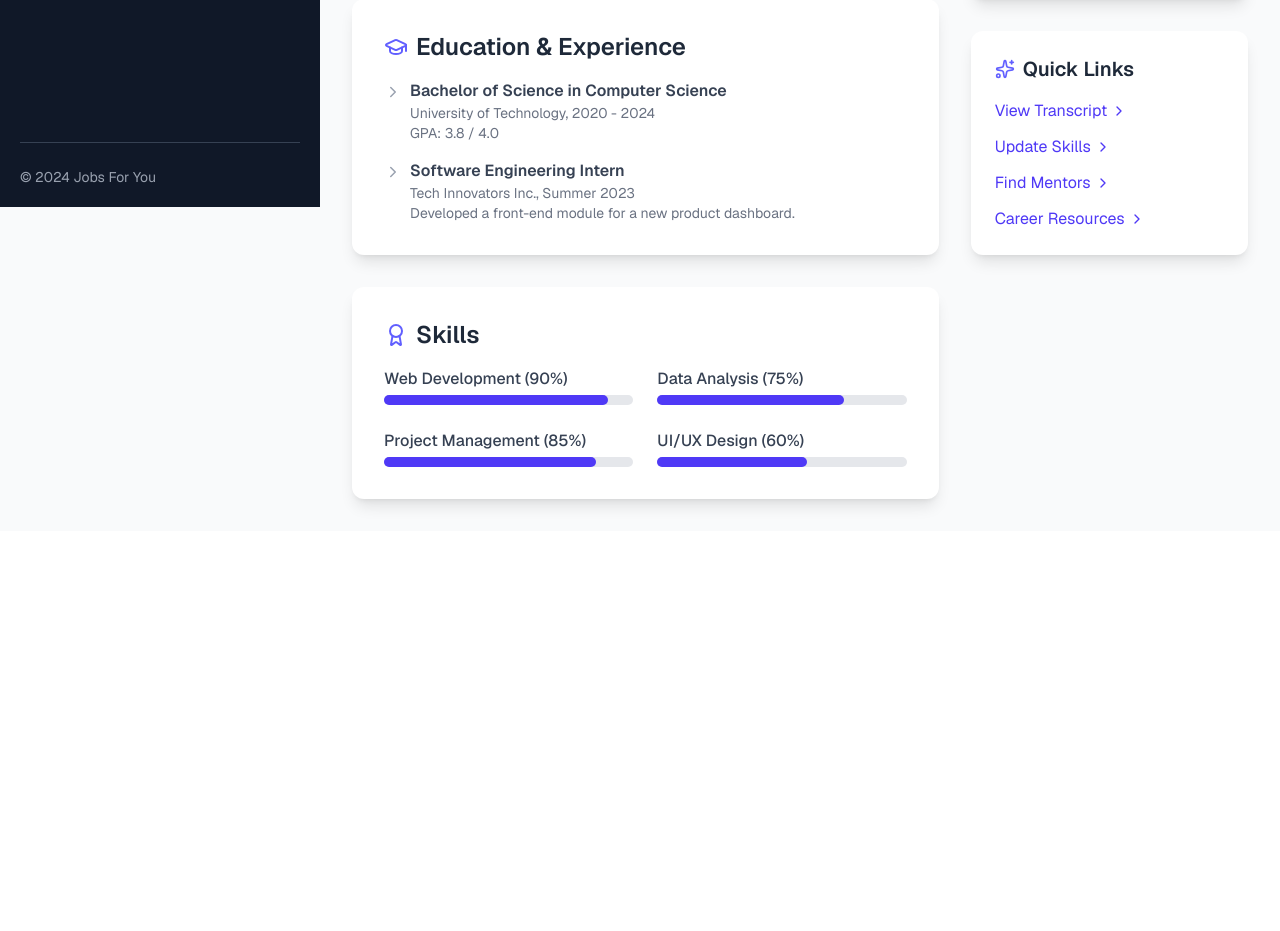
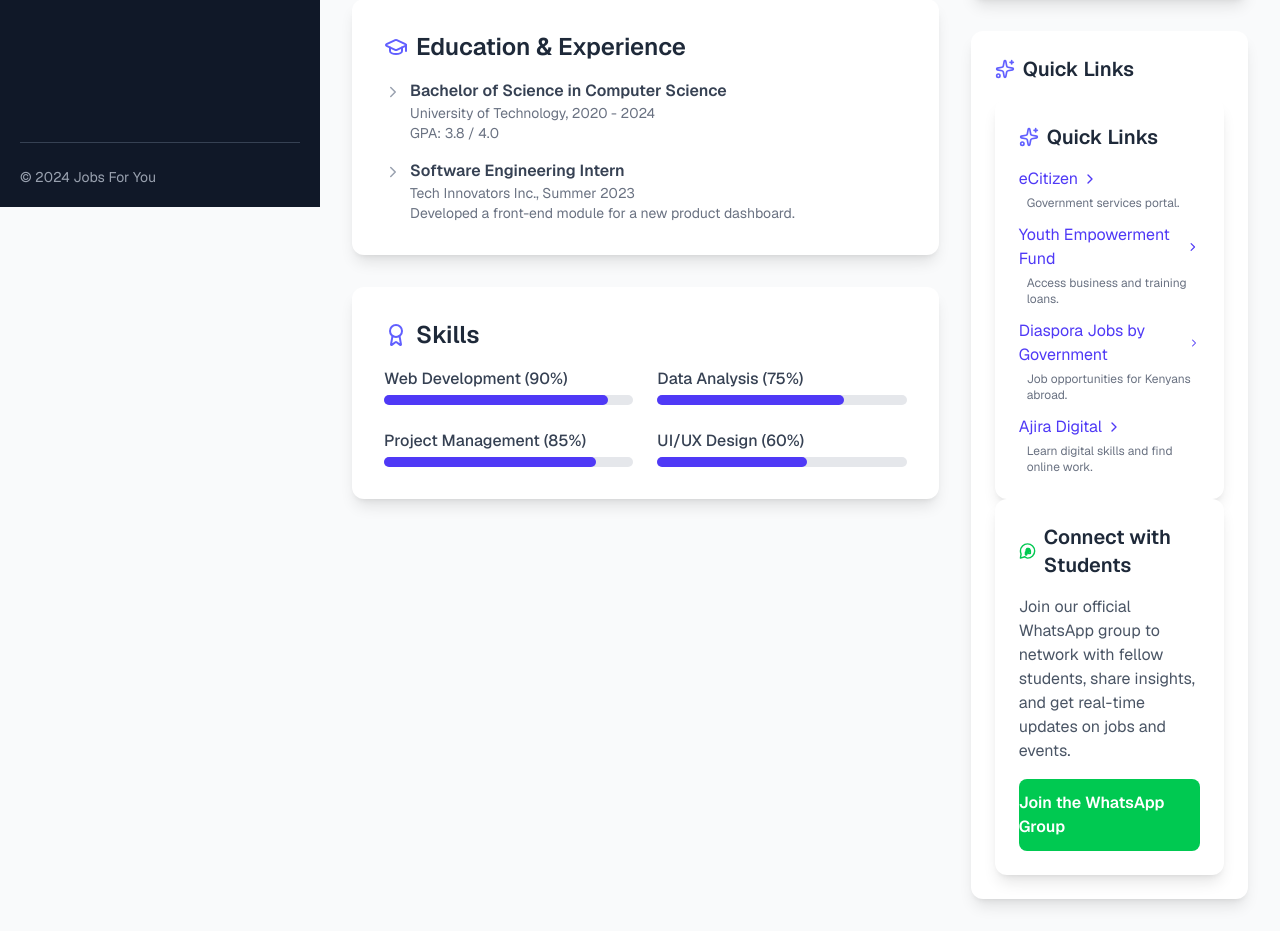
Before and after one commit to Emmanuel10701/studentConnectionpage, a Next.js app: page /studentdashboard in a window 1280 px wide. Shown: the part 593-1524 px from the top of the page. Before the commit the page ends 1124 px from the top, so only its background shows below. Built offline with nearby package versions, Linux system fonts and the light colour scheme.

Commit message:
added changes

```diff
--- a/app/studentdashboard/page.jsx
+++ b/app/studentdashboard/page.jsx
@@ -291,28 +291,65 @@ const HomeDashboard = () => (
             <Sparkles size={20} className="mr-2 text-indigo-500" />
             Quick Links
           </h3>
+             {/* Updated Quick Links Card */}
+        <div className="bg-white p-6 rounded-xl shadow-lg">
+          <h3 className="text-xl font-semibold text-gray-800 mb-4 flex items-center">
+            <Sparkles size={20} className="mr-2 text-indigo-500" />
+            Quick Links
+          </h3>
           <ul className="space-y-3 text-indigo-600">
             <li>
-              <a href="#" className="flex items-center hover:underline">
-                View Transcript <ChevronRight size={16} className="ml-1" />
+              <a href="https://www.ecitizen.go.ke/" target="_blank" rel="noopener noreferrer" className="flex items-center hover:underline">
+                eCitizen <ChevronRight size={16} className="ml-1" />
               </a>
+              <p className="text-xs text-gray-500 mt-1 ml-2">Government services portal.</p>
             </li>
             <li>
-              <a href="#" className="flex items-center hover:underline">
-                Update Skills <ChevronRight size={16} className="ml-1" />
+              <a href="https://www.youthfund.go.ke/" target="_blank" rel="noopener noreferrer" className="flex items-center hover:underline">
+                Youth Empowerment Fund <ChevronRight size={16} className="ml-1" />
               </a>
+              <p className="text-xs text-gray-500 mt-1 ml-2">Access business and training loans.</p>
             </li>
             <li>
-              <a href="#" className="flex items-center hover:underline">
-                Find Mentors <ChevronRight size={16} className="ml-1" />
+              <a href="https://diasporajobs.go.ke/" target="_blank" rel="noopener noreferrer" className="flex items-center hover:underline">
+                Diaspora Jobs by Government <ChevronRight size={16} className="ml-1" />
               </a>
+              <p className="text-xs text-gray-500 mt-1 ml-2">Job opportunities for Kenyans abroad.</p>
             </li>
             <li>
-              <a href="#" className="flex items-center hover:underline">
-                Career Resources <ChevronRight size={16} className="ml-1" />
+              <a href="https://ajiradigital.go.ke/" target="_blank" rel="noopener noreferrer" className="flex items-center hover:underline">
+                Ajira Digital <ChevronRight size={16} className="ml-1" />
               </a>
+              <p className="text-xs text-gray-500 mt-1 ml-2">Learn digital skills and find online work.</p>
             </li>
           </ul>
+        </div>
+
+        {/* New WhatsApp Connect Card */}
+        <div className="bg-white p-6 rounded-xl shadow-lg">
+          <h3 className="text-xl font-semibold text-gray-800 mb-4 flex items-center">
+            <svg xmlns="http://www.w3.org/2000/svg" width="24" height="24" viewBox="0 0 24 24" fill="none" stroke="currentColor" strokeWidth="2" strokeLinecap="round" strokeLinejoin="round" className="mr-2 text-green-500">
+                <path d="M12 2C6.477 2 2 6.477 2 12c0 1.5.343 2.9.957 4.183L2 22l6.183-1.957A9.952 9.952 0 0 0 12 22c5.523 0 10-4.477 10-10S17.523 2 12 2zm-1.5 15.5h-1a.5.5 0 0 1-.5-.5V14a.5.5 0 0 1 .5-.5h1a.5.5 0 0 1 .5.5v3a.5.5 0 0 1-.5.5zm4.5-5.5a.5.5 0 0 1-.5.5H12a.5.5 0 0 1-.5-.5V9.5a.5.5 0 0 1 .5-.5h2a.5.5 0 0 1 .5.5V12z"/>
+                <path d="M16 11.5a.5.5 0 0 0-.5-.5h-2a.5.5 0 0 0-.5.5v3.5a.5.5 0 0 0 .5.5h2a.5.5 0 0 0 .5-.5v-3.5z"/>
+                <path d="M11.5 14h-1a.5.5 0 0 1-.5-.5V10.5a.5.5 0 0 1 .5-.5h1a.5.5 0 0 1 .5.5v3a.5.5 0 0 1-.5.5z"/>
+                <path d="M11 10.5h2.5a.5.5 0 0 0 .5-.5V9a.5.5 0 0 0-.5-.5H11.5a.5.5 0 0 0-.5.5v1.5z"/>
+                <path d="M11 12v2.5a.5.5 0 0 0 .5.5h2a.5.5 0 0 0 .5-.5V12"/>
+                <path d="M12 11h2.5a.5.5 0 0 0 .5-.5V9.5a.5.5 0 0 0-.5-.5H12.5a.5.5 0 0 0-.5.5v1z"/>
+            </svg>
+            Connect with Students
+          </h3>
+          <p className="text-gray-600 mb-4">
+            Join our official WhatsApp group to network with fellow students, share insights, and get real-time updates on jobs and events.
+          </p>
+          <a
+            href="https://chat.whatsapp.com/your-group-invite-link"
+            target="_blank"
+            rel="noopener noreferrer"
+            className="w-full flex items-center justify-center py-3 rounded-lg text-white font-semibold bg-green-500 hover:bg-green-600 transition-colors"
+          >
+            Join the WhatsApp Group
+          </a>
+        </div>
         </div>
       </div>
     </div>
```
